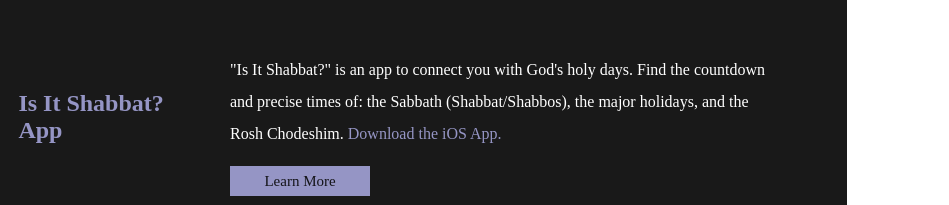
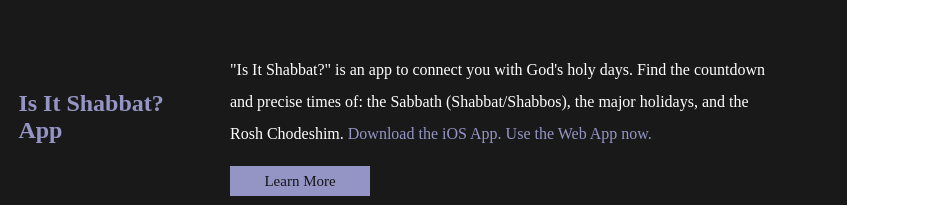
Before and after one commit to intracostal-investments/website, a website: page sponsorship.html in a window 1280 px wide. Shown: the part 595-800 px from the top of the page, 331-1280 px from the left. Drawn offline with Linux system fonts and the light colour scheme.

Commit message:
Added IIS Web link

```diff
--- a/sponsorship.html
+++ b/sponsorship.html
@@ -51,7 +51,7 @@
 				<td><a class="image-link" href="https://github.com/ounceofsilver/is-it-shabbat-app" target="_blank"><img src="https://i.ibb.co/rQkSXFb/logo.jpg" /></a></td>
 				<td><a href="https://github.com/ounceofsilver/is-it-shabbat-app" target="_blank"><h2>Is It Shabbat? App</h2></a></td>
 				<td>
-					<p>"Is It Shabbat?" is an app to connect you with God's holy days. Find the countdown and precise times of: the Sabbath (Shabbat/Shabbos), the major holidays, and the Rosh Chodeshim. <a href="https://itunes.apple.com/us/app/is-it-shabbat/id1435157805" target="_blank">Download the iOS App.</a>
+					<p>"Is It Shabbat?" is an app to connect you with God's holy days. Find the countdown and precise times of: the Sabbath (Shabbat/Shabbos), the major holidays, and the Rosh Chodeshim. <a href="https://itunes.apple.com/us/app/is-it-shabbat/id1435157805" target="_blank">Download the iOS App.</a> <a href="http://isitshabbat.org/">Use the Web App now.</a>
 </p>
 					<a href="https://github.com/ounceofsilver/is-it-shabbat-app" target="_blank" class="button">Learn More</a>
 				</td>
```
